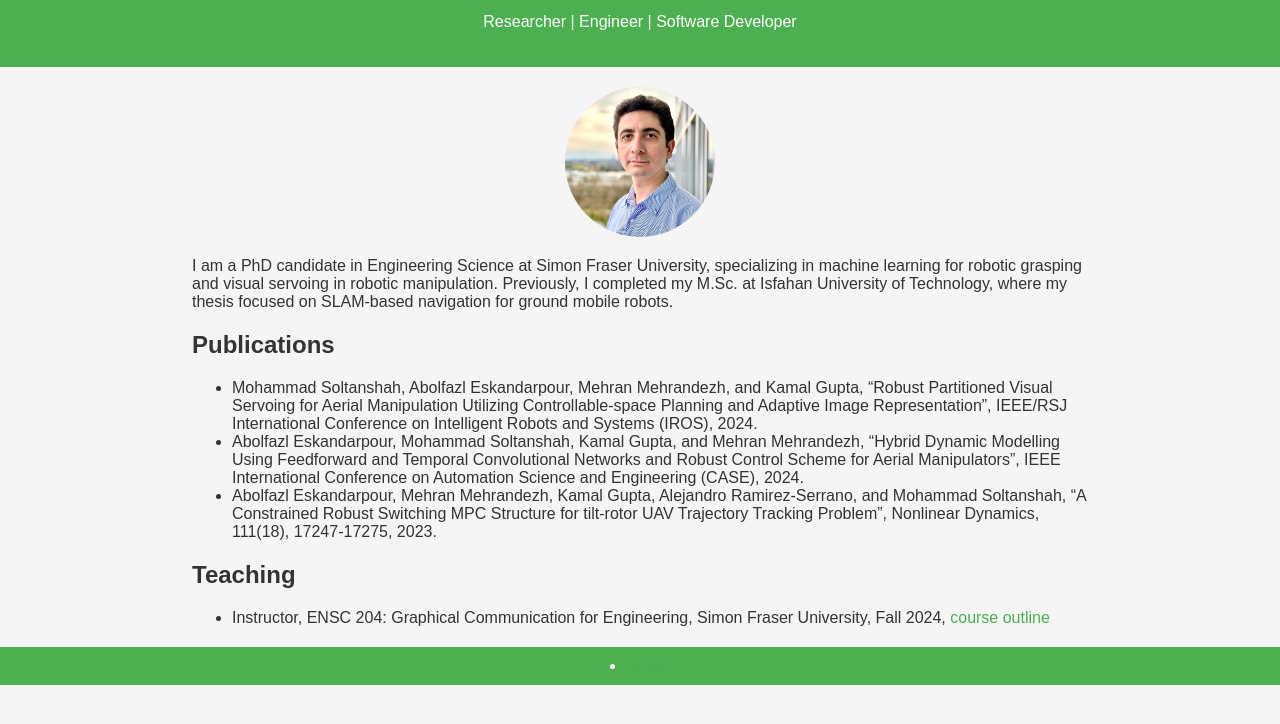
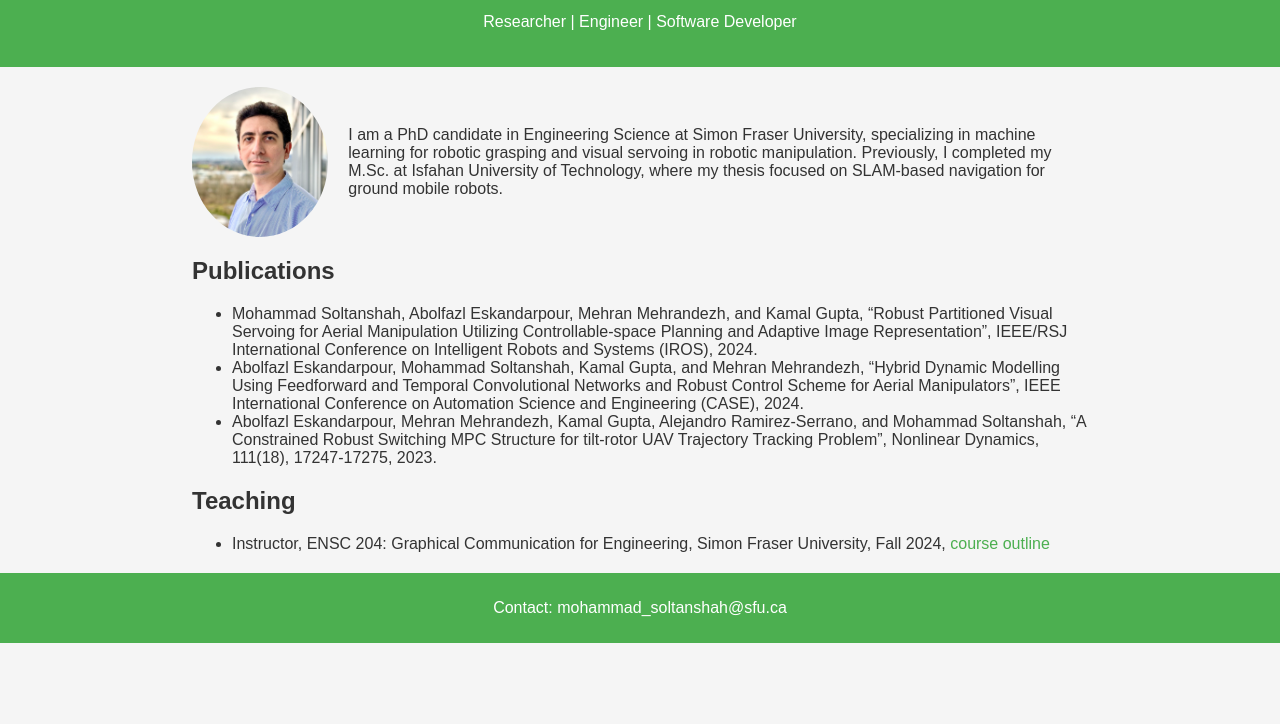
Before and after one commit to msoltanshah/msoltanshah.github.io, a plain HTML site: page index.html in a window 1280 px wide. Shown: the part 60-784 px from the top of the page. Drawn offline with Linux system fonts and the light colour scheme.

Commit message:
next commit-7

```diff
--- a/index.html
+++ b/index.html
@@ -24,20 +24,24 @@
             margin: 0;
         }
 
+        section {
+            width: 70%;
+            margin: 20px auto;
+            padding: 0 20px;
+            text-align: left;
+        }
+
+        .about-me {
+            display: flex;
+            align-items: center;
+            gap: 20px;
+        }
+
         img.profile {
-            display: block;
-            margin: 20px auto;
-            border-radius: 50%;
             width: 150px;
             height: 150px;
             object-fit: cover;
-        }
-
-        section {
-            width: 70%; /* Set width to 70% of the viewport */
-            margin: 20px auto;
-            padding: 0 20px; /* Add padding for space on the sides */
-            text-align: left; /* Keep text left-aligned */
+            border-radius: 50%;
         }
 
         footer {
@@ -46,6 +50,15 @@
             background-color: #4CAF50;
             color: white;
             text-align: center;
+        }
+
+        footer a {
+            color: white;
+            text-decoration: none;
+        }
+
+        footer a:hover {
+            text-decoration: underline;
         }
 
         a {
@@ -64,13 +77,13 @@
         <p>Researcher | Engineer | Software Developer</p>
     </header>
 
-    <img src="my_photo.jpg" alt="Mohammad Soltanshah" class="profile">
-
     <section>
-        <p>
-            I am a PhD candidate in Engineering Science at Simon Fraser University, specializing in machine learning for robotic grasping and visual servoing in robotic manipulation. Previously, I completed my M.Sc. at Isfahan University of Technology, where my thesis focused on SLAM-based navigation for ground mobile robots.
-        </p>
-
+        <div class="about-me">
+            <img src="my_photo.jpg" alt="Mohammad Soltanshah" class="profile">
+            <p>
+                I am a PhD candidate in Engineering Science at Simon Fraser University, specializing in machine learning for robotic grasping and visual servoing in robotic manipulation. Previously, I completed my M.Sc. at Isfahan University of Technology, where my thesis focused on SLAM-based navigation for ground mobile robots.
+            </p>
+        </div>
     </section>
 
     <section>
@@ -94,13 +107,11 @@
             <li>
                 Instructor, ENSC 204: Graphical Communication for Engineering, Simon Fraser University, Fall 2024, <a href="https://www.sfu.ca/outlines.html?2024/fall/ensc/204/e100">course outline</a>
             </li>
-
         </ul>
     </section>
 
     <footer>
-        <li><a href="mohammad_soltanshah@sfu.ca">email</a></li>
+        <p>Contact: <a href="mailto:mohammad_soltanshah@sfu.ca">mohammad_soltanshah@sfu.ca</a></p>
     </footer>
-
 </body>
 </html>
```
